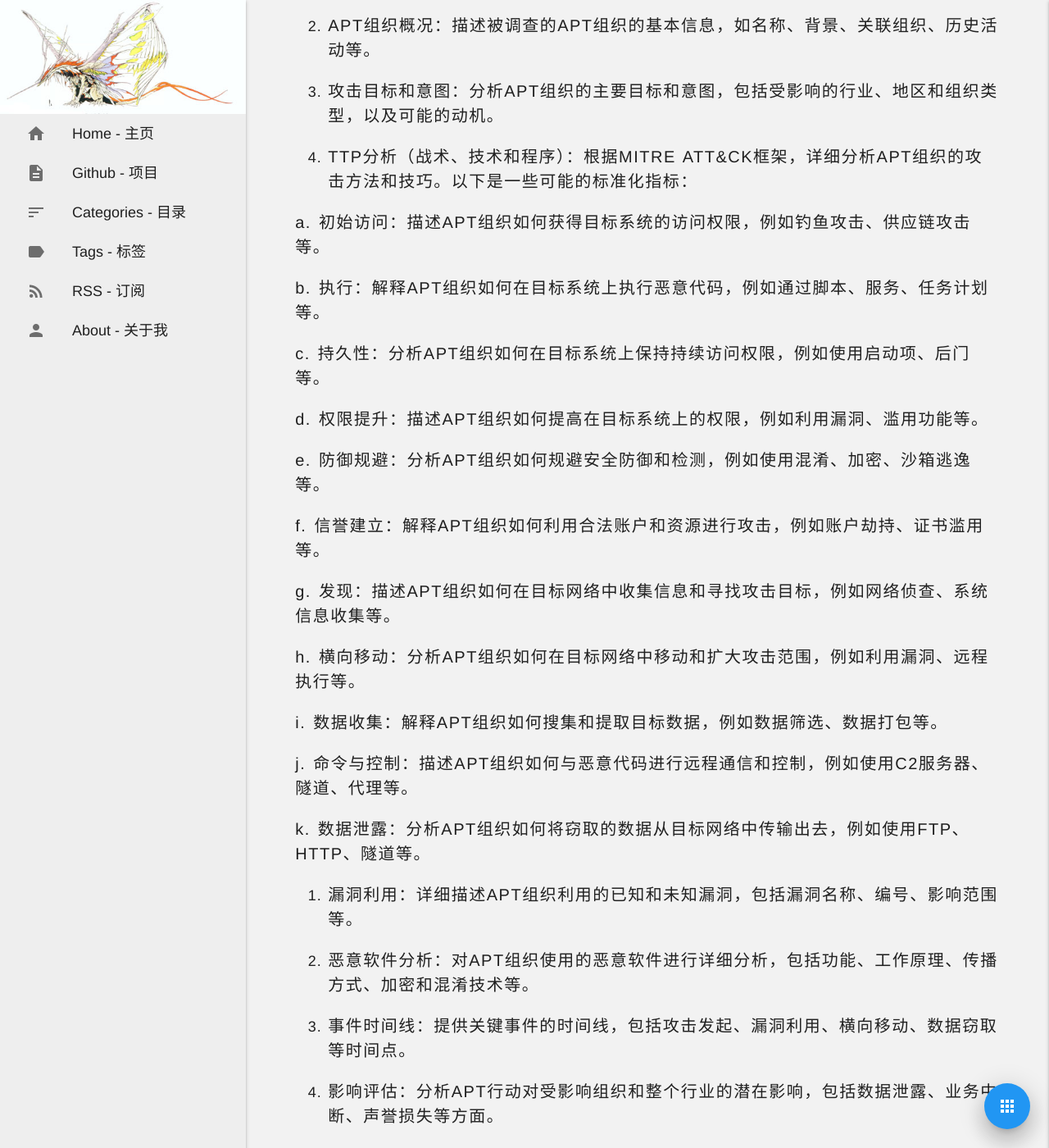
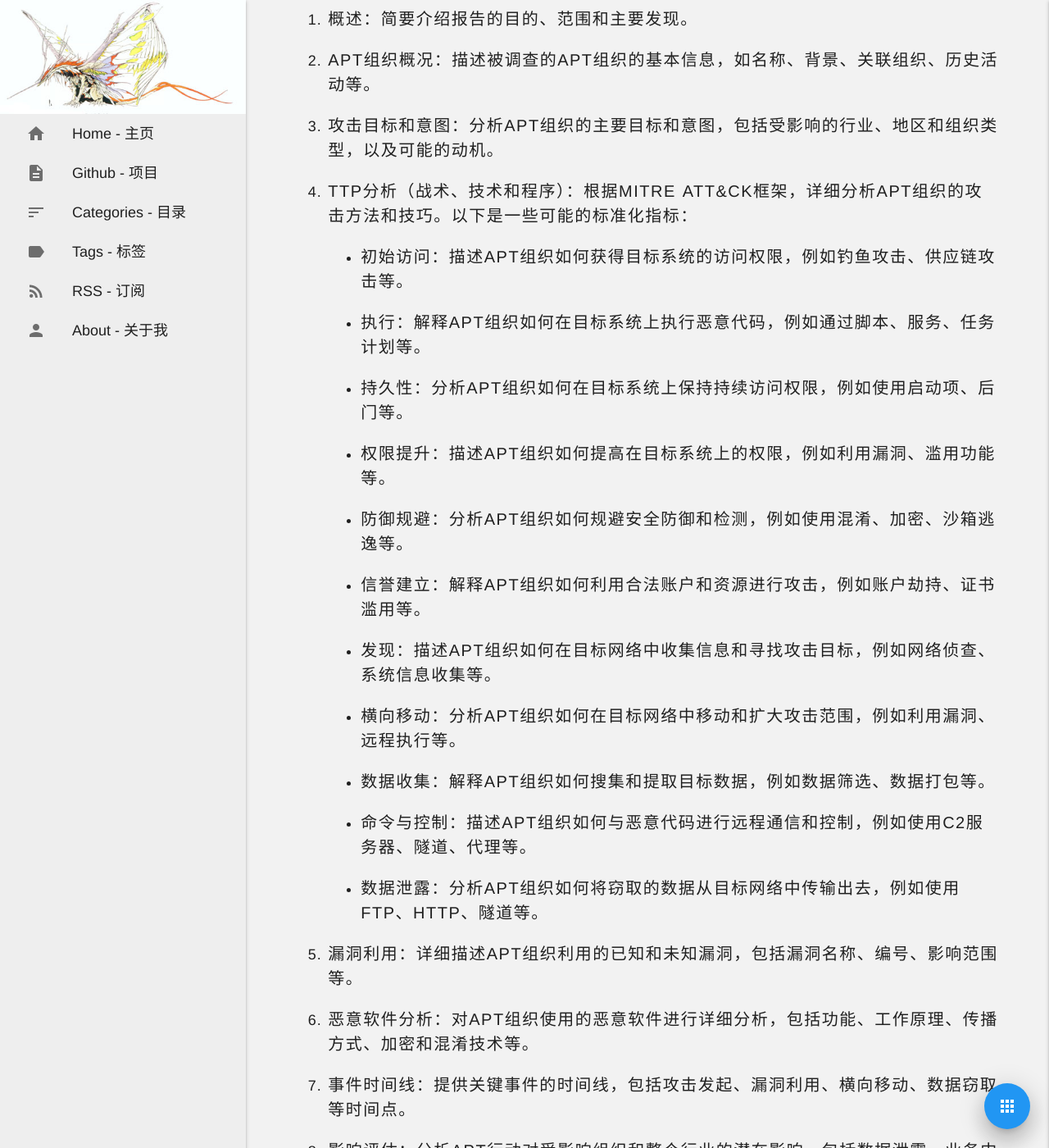
Before and after one commit to noirfate/noirfate.github.io, a Jekyll site: the page built from _posts/2023-05-04-learning-with-chatgpt-Q&A.md, in a window 1280 px wide and 1400 px high, scrolled down 17906 px. Shown: the whole window at 82% size. Built offline with Jekyll 4.4.1, drawn with Linux system fonts in a browser that asks for light colours; some web fonts are replaced; a script that is not in the unit is left out; some of the changed text lies outside the part shown.

```diff
--- a/_posts/2023-05-04-learning-with-chatgpt-Q&A.md
+++ b/_posts/2023-05-04-learning-with-chatgpt-Q&A.md
@@ -407,25 +407,25 @@ kubectl apply -f <path-to-pod-yaml>
 
 1. 工程平台体系：
 
-  a. 情报平台：您可以考虑评估APT组织在收集、分析和利用情报方面的能力，例如情报来源的多样性、情报质量以及情报的实时性。
+    * 情报平台：您可以考虑评估APT组织在收集、分析和利用情报方面的能力，例如情报来源的多样性、情报质量以及情报的实时性。
 
-  b. 攻击平台：可以衡量APT组织构建和使用自定义攻击工具的能力，如定制化程度、目标针对性以及跨平台兼容性。
+    * 攻击平台：可以衡量APT组织构建和使用自定义攻击工具的能力，如定制化程度、目标针对性以及跨平台兼容性。
 
-  c. 恶意代码平台：评估APT组织开发和部署恶意代码的能力，例如代码复杂度、可持续性和逃避检测的能力。
+    * 恶意代码平台：评估APT组织开发和部署恶意代码的能力，例如代码复杂度、可持续性和逃避检测的能力。
 
 2. 作战技术：
 
-  a. 全面性：可以考虑评估APT组织在多个层面（如网络、端点、移动设备等）的攻击能力和技巧。
+    * 全面性：可以考虑评估APT组织在多个层面（如网络、端点、移动设备等）的攻击能力和技巧。
 
-  b. 多样性：衡量APT组织使用的攻击技术和手段的多样性，例如钓鱼、社会工程、漏洞利用等。
+    * 多样性：衡量APT组织使用的攻击技术和手段的多样性，例如钓鱼、社会工程、漏洞利用等。
 
-  c. 隐蔽性：评估APT组织在保持隐蔽和规避检测方面的能力，例如使用加密、隧道、代理等手段。
+    * 隐蔽性：评估APT组织在保持隐蔽和规避检测方面的能力，例如使用加密、隧道、代理等手段。
 
 3. 漏洞储备：
 
-  a. 0day数量：评估APT组织掌握的未公开漏洞的数量和质量。
+    * 0day数量：评估APT组织掌握的未公开漏洞的数量和质量。
 
-  b. 漏洞挖掘范围：衡量APT组织能够挖掘不同平台、设备、软件的漏洞的广度和深度。
+    * 漏洞挖掘范围：衡量APT组织能够挖掘不同平台、设备、软件的漏洞的广度和深度。
 
 补充建议：
 
@@ -441,11 +441,11 @@ kubectl apply -f <path-to-pod-yaml>
 
 7. 任务执行能力：
 
-  a. 速度：衡量APT组织在完成任务时的响应速度和执行速度，例如快速利用新出现的漏洞或在最短时间内渗透目标系统。
+    * 速度：衡量APT组织在完成任务时的响应速度和执行速度，例如快速利用新出现的漏洞或在最短时间内渗透目标系统。
 
-  b. 灵活性：评估APT组织在面对不同目标和环境时，调整和优化攻击策略的能力。
+    * 灵活性：评估APT组织在面对不同目标和环境时，调整和优化攻击策略的能力。
 
-  c. 持久性：衡量APT组织在目标系统内保持持续控制的能力，例如使用多种持久性技术和红外线通信等手段，以避免被发现和清除。
+    * 持久性：衡量APT组织在目标系统内保持持续控制的能力，例如使用多种持久性技术和红外线通信等手段，以避免被发现和清除。
 
 8. 反取证能力：评估APT组织在清除攻击痕迹、隐藏身份和规避责任方面的技巧，例如使用混淆技术、时间戳篡改、日志清除等方法。
 
@@ -466,27 +466,27 @@ kubectl apply -f <path-to-pod-yaml>
 
 4. TTP分析（战术、技术和程序）：根据MITRE ATT&CK框架，详细分析APT组织的攻击方法和技巧。以下是一些可能的标准化指标：
 
-  a. 初始访问：描述APT组织如何获得目标系统的访问权限，例如钓鱼攻击、供应链攻击等。
+    * 初始访问：描述APT组织如何获得目标系统的访问权限，例如钓鱼攻击、供应链攻击等。
 
-  b. 执行：解释APT组织如何在目标系统上执行恶意代码，例如通过脚本、服务、任务计划等。
+    * 执行：解释APT组织如何在目标系统上执行恶意代码，例如通过脚本、服务、任务计划等。
 
-  c. 持久性：分析APT组织如何在目标系统上保持持续访问权限，例如使用启动项、后门等。
+    * 持久性：分析APT组织如何在目标系统上保持持续访问权限，例如使用启动项、后门等。
 
-  d. 权限提升：描述APT组织如何提高在目标系统上的权限，例如利用漏洞、滥用功能等。
+    * 权限提升：描述APT组织如何提高在目标系统上的权限，例如利用漏洞、滥用功能等。
 
-  e. 防御规避：分析APT组织如何规避安全防御和检测，例如使用混淆、加密、沙箱逃逸等。
+    * 防御规避：分析APT组织如何规避安全防御和检测，例如使用混淆、加密、沙箱逃逸等。
 
-  f. 信誉建立：解释APT组织如何利用合法账户和资源进行攻击，例如账户劫持、证书滥用等。
+    * 信誉建立：解释APT组织如何利用合法账户和资源进行攻击，例如账户劫持、证书滥用等。
 
-  g. 发现：描述APT组织如何在目标网络中收集信息和寻找攻击目标，例如网络侦查、系统信息收集等。
+    * 发现：描述APT组织如何在目标网络中收集信息和寻找攻击目标，例如网络侦查、系统信息收集等。
 
-  h. 横向移动：分析APT组织如何在目标网络中移动和扩大攻击范围，例如利用漏洞、远程执行等。
+    * 横向移动：分析APT组织如何在目标网络中移动和扩大攻击范围，例如利用漏洞、远程执行等。
 
-  i. 数据收集：解释APT组织如何搜集和提取目标数据，例如数据筛选、数据打包等。
+    * 数据收集：解释APT组织如何搜集和提取目标数据，例如数据筛选、数据打包等。
 
-  j. 命令与控制：描述APT组织如何与恶意代码进行远程通信和控制，例如使用C2服务器、隧道、代理等。
+    * 命令与控制：描述APT组织如何与恶意代码进行远程通信和控制，例如使用C2服务器、隧道、代理等。
 
-  k. 数据泄露：分析APT组织如何将窃取的数据从目标网络中传输出去，例如使用FTP、HTTP、隧道等。
+    * 数据泄露：分析APT组织如何将窃取的数据从目标网络中传输出去，例如使用FTP、HTTP、隧道等。
 
 5. 漏洞利用：详细描述APT组织利用的已知和未知漏洞，包括漏洞名称、编号、影响范围等。
 
```
